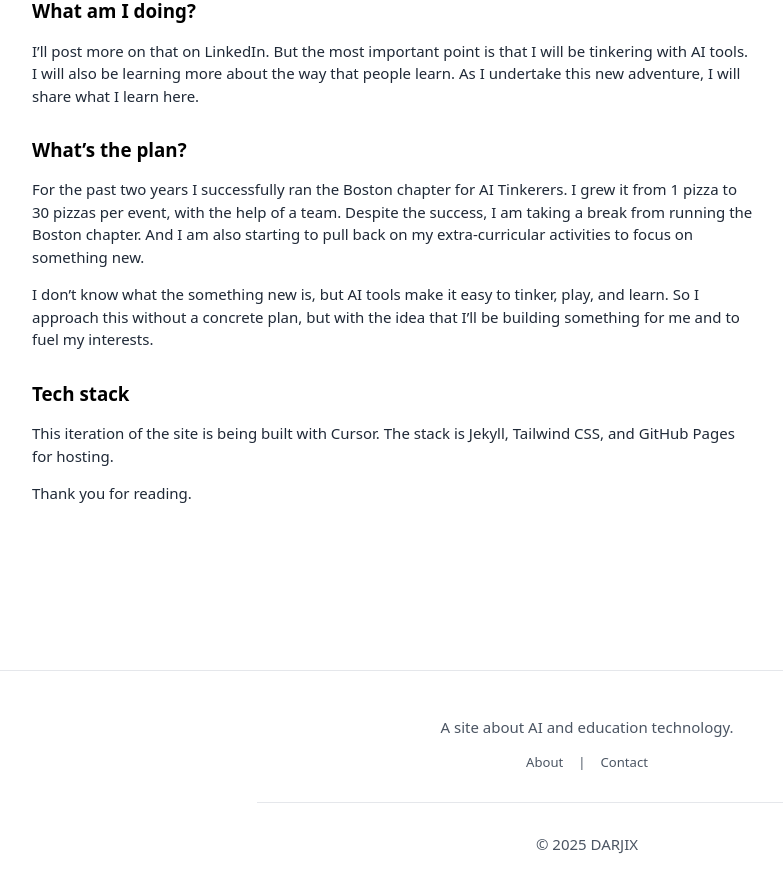
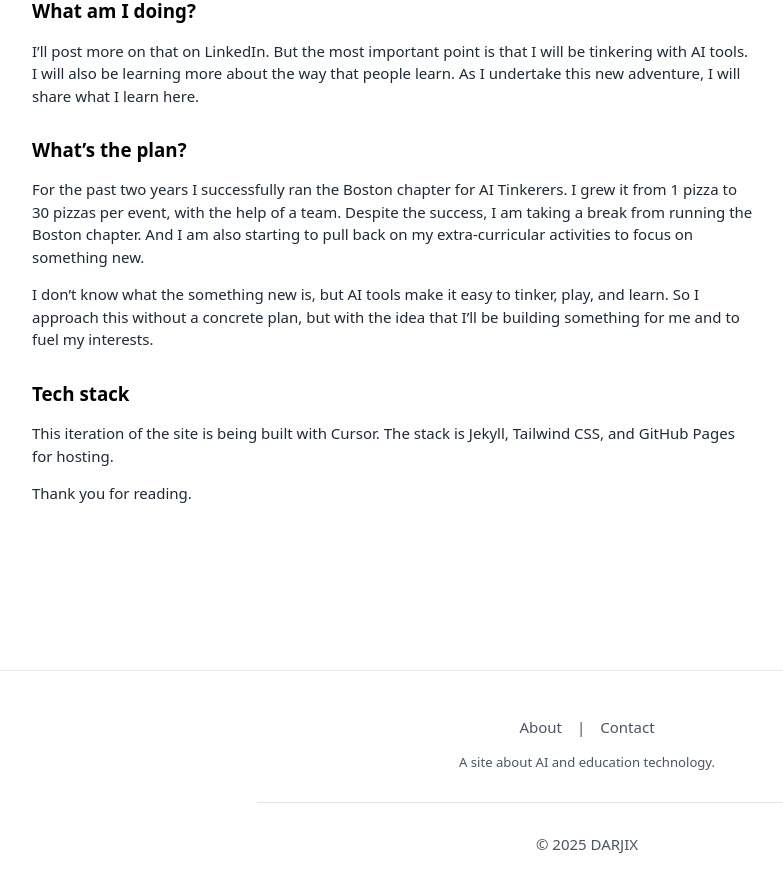
Before and after one commit to saldarji/darjix, a Jekyll site: the page built from index.html, in a window 1280 px wide and 900 px high, scrolled down 915 px. Shown: the top 893 px of the window, without its empty margins (53-836 px from the left). Built offline with Jekyll 4.4.1, drawn with Linux system fonts in a browser that asks for light colours.

Commit message:
Move footer navigation above tagline and swap font sizes

```diff
--- a/_includes/footer.html
+++ b/_includes/footer.html
@@ -1,19 +1,19 @@
 <footer class="bg-white border-t border-gray-200 mt-12">
   <div class="max-w-3xl mx-auto py-12 px-4 sm:px-6 lg:px-8">
     <div class="text-center mb-8">
-      <p class="text-base text-gray-600 max-w-2xl mx-auto mb-4">
-        {{ site.description }}
-      </p>
-
-      <nav class="flex justify-center space-x-4">
-        <a href="{{ '/about.html' | relative_url }}" class="text-sm text-gray-600 hover:text-black">
+      <nav class="flex justify-center space-x-4 mb-4">
+        <a href="{{ '/about.html' | relative_url }}" class="text-base text-gray-600 hover:text-black">
           About
         </a>
-        <span class="text-sm text-gray-600">|</span>
-        <a href="{{ '/contact.html' | relative_url }}" class="text-sm text-gray-600 hover:text-black">
+        <span class="text-base text-gray-600">|</span>
+        <a href="{{ '/contact.html' | relative_url }}" class="text-base text-gray-600 hover:text-black">
           Contact
         </a>
       </nav>
+
+      <p class="text-sm text-gray-600 max-w-2xl mx-auto">
+        {{ site.description }}
+      </p>
     </div>
 
     <div class="border-t border-gray-200 pt-8">
```
